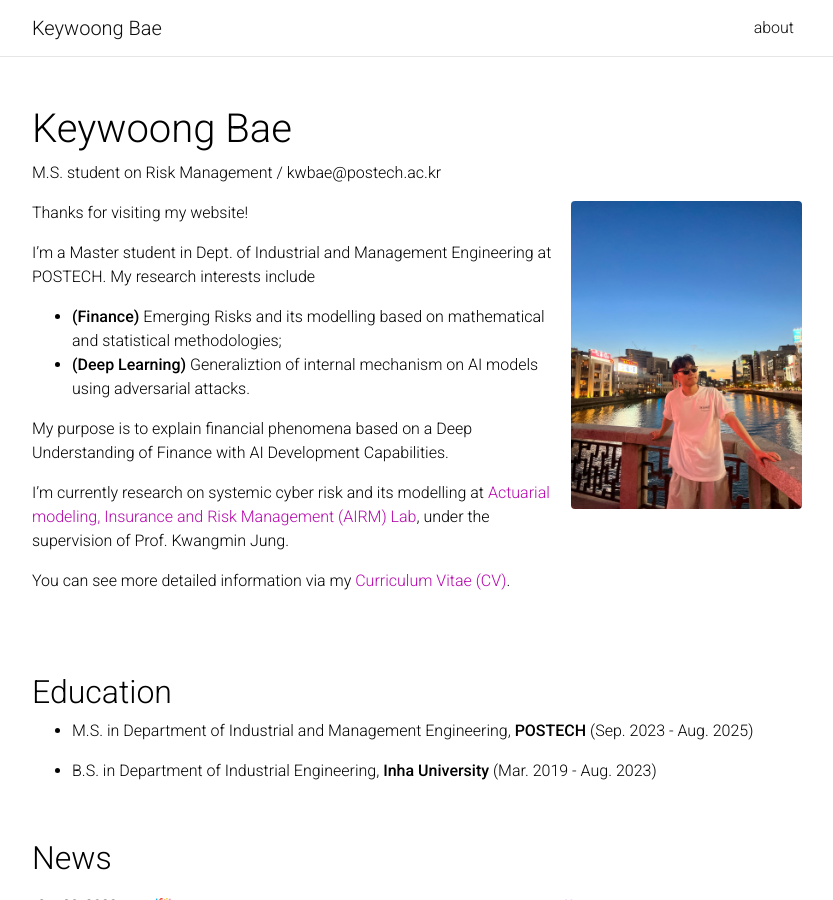
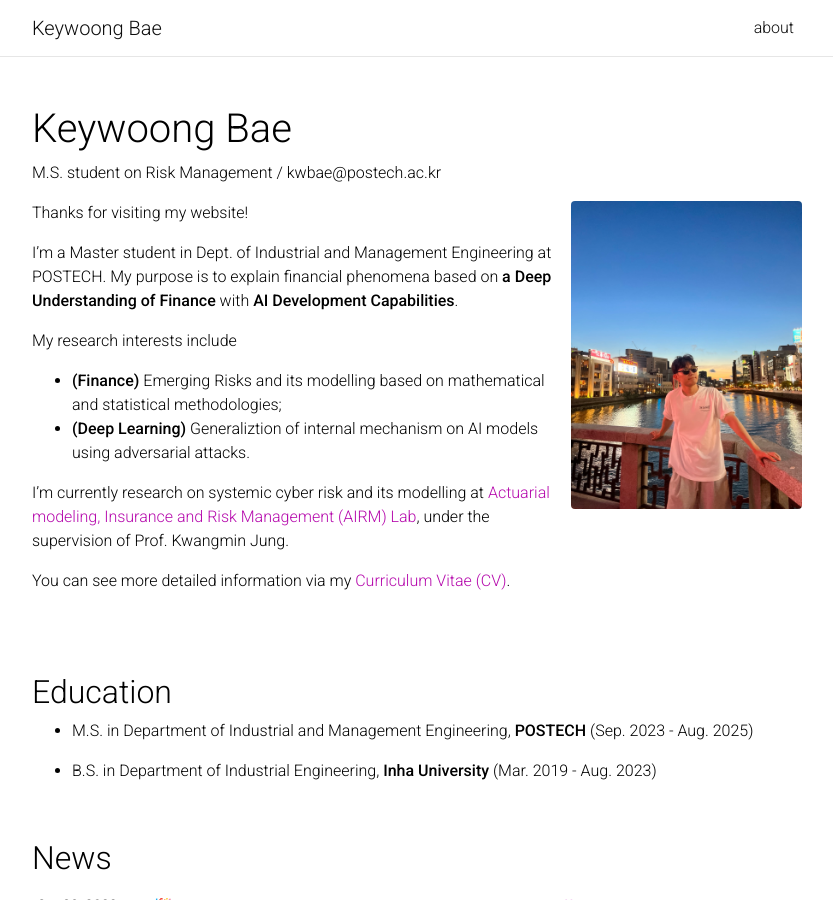
Before and after one commit to kwoongbae/kwoongbae.github.io, a Jekyll site: the page built from _pages/about.md, in a window 1280 px wide and 900 px high. Shown: the whole window, without its empty margins (223-1056 px from the left). Built offline with Jekyll 4.4.1, drawn with Linux system fonts in a browser that asks for light colours; full-size pictures stand in for the smaller copies a plugin makes; comment, search, counter and statistics services are not loaded; a style sheet for code colours, icons or effects is not loaded.

```diff
--- a/_pages/about.md
+++ b/_pages/about.md
@@ -16,12 +16,12 @@ social: true  # includes social icons at the bottom of the page
 ---
 Thanks for visiting my website!
 
-I'm a Master student in Dept. of Industrial and Management Engineering at POSTECH. My research interests include
+I'm a Master student in Dept. of Industrial and Management Engineering at POSTECH. My purpose is to explain financial phenomena based on **a Deep Understanding of Finance** with **AI Development Capabilities**.
+
+My research interests include
 
 - **(Finance)** Emerging Risks and its modelling based on mathematical and statistical methodologies;
 - **(Deep Learning)** Generaliztion of internal mechanism on AI models using adversarial attacks.
-
-My purpose is to explain financial phenomena based on a Deep Understanding of Finance with AI Development Capabilities.
 
 I'm currently research on systemic cyber risk and its modelling at [Actuarial modeling, Insurance and Risk Management (AIRM) Lab](https://airm.postech.ac.kr/), under the supervision of Prof. Kwangmin Jung.
 
```
